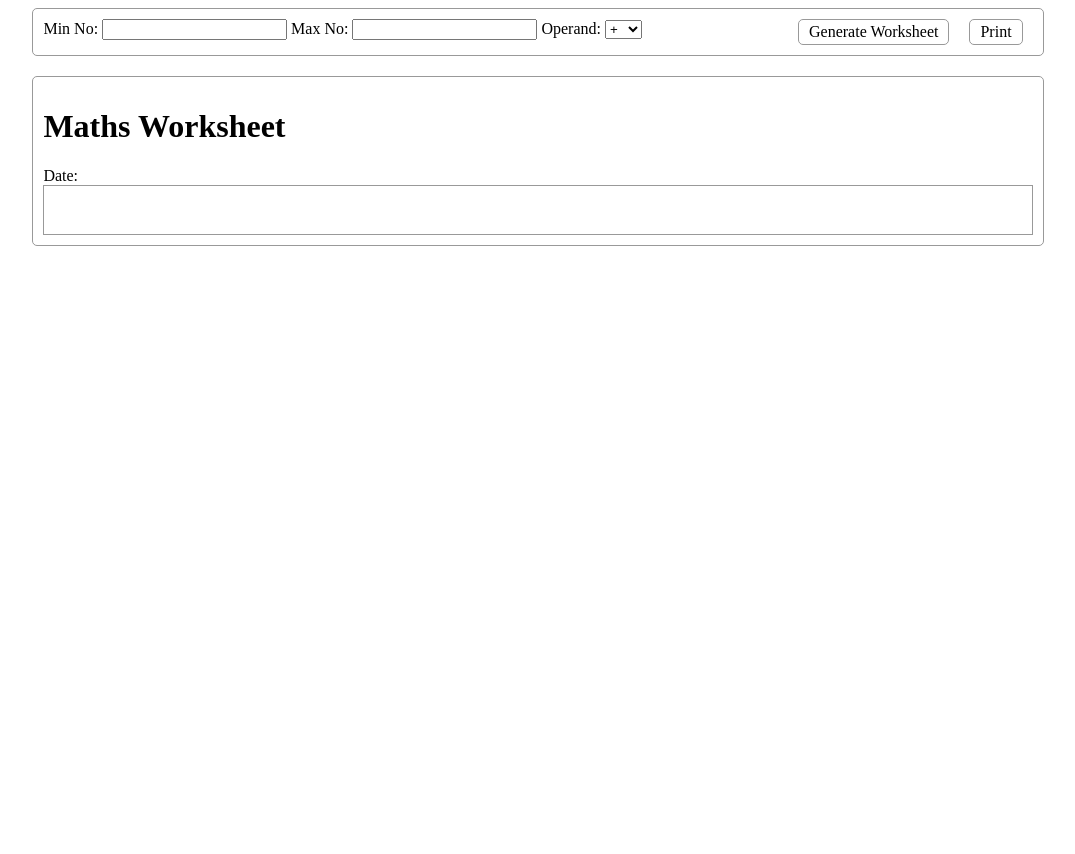
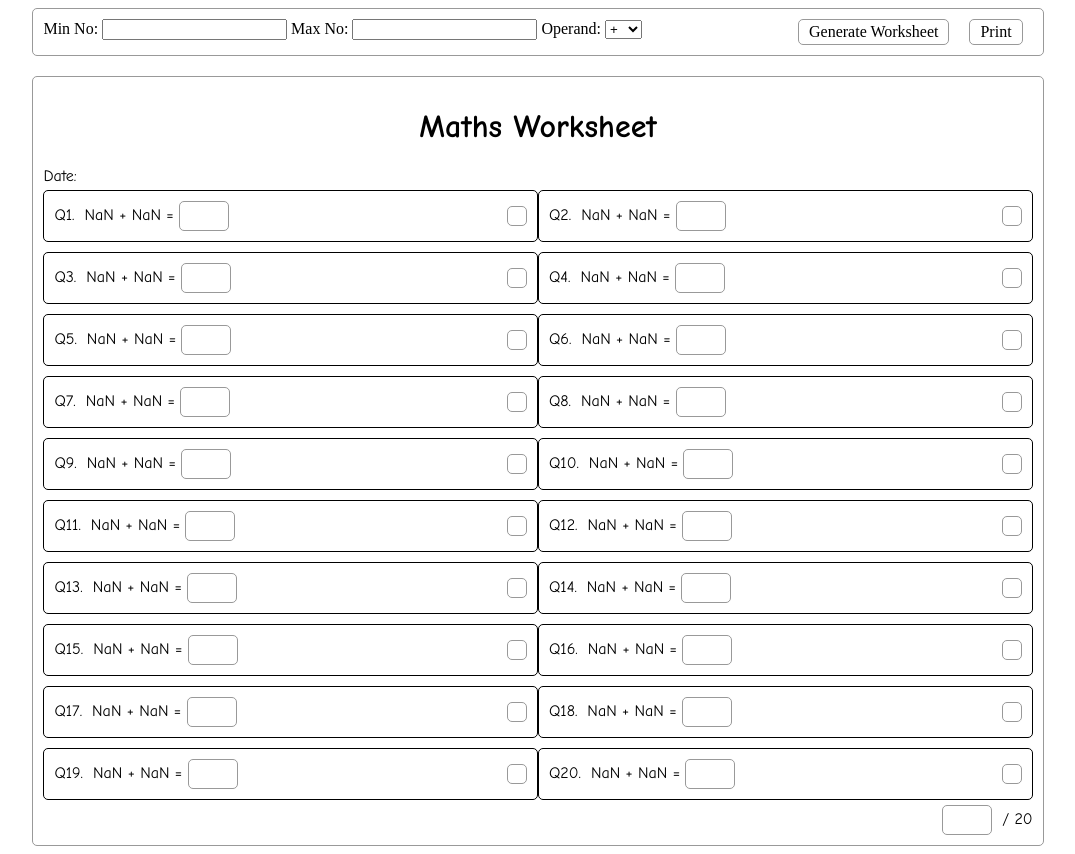
Before and after one commit to robings/worksheetGenerator, a plain HTML site: page index.html in a window 1280 px wide. Both pictures are taken after a click on the element "Generate Worksheet". Shown: the whole page, without its empty margins (102-1177 px from the left). Before the commit the page ends 800 px from the top, so only its background shows below. Drawn offline with Linux system fonts and the light colour scheme.

Commit message:
added worksheet generation, styling, print styling and hooked up print button so that print dialog is displayed

```diff
--- a/controllerFunctions.js
+++ b/controllerFunctions.js
@@ -2,6 +2,57 @@ function generateRandomNo (minNum, maxNum) {
     return Math.floor(Math.random()*(maxNum-minNum+1)+minNum)
 }
 
+function generateWorksheetQuestions() {
+    let questions = [];
+
+    for (let i=0; i < 20; i++)
+    {
+        let nos = document.querySelectorAll('input')
+        minVal=parseInt(nos[0].value)
+        maxVal=parseInt(nos[1].value)
+        console.log(minVal, maxVal)
+        let x = generateRandomNo(minVal, maxVal)
+        let y = generateRandomNo(minVal, maxVal)
+        let operand = document.querySelector('select').value
+        if(operand === "All") {
+            let random = generateRandomNo(1,4)
+            switch (random) {
+                case 1:
+                    operand = '+'
+                    break
+                case 2:
+                    operand = '-'
+                    break
+                case 3:
+                    operand = '&#215;'
+                    break
+                default:
+                    operand = '&#247;'
+            }
+
+        }
+
+        questions.push({ x, y, operand })
+
+    }
+    return questions;
+}
+
+function generateWorksheet(questions) {
+    let worksheetHTML = ''
+
+    questions.forEach((question, key) => {
+        let questionHTML = '<div class="question">'
+        questionHTML += `<div>Q${key+1}.</div><div>${question.x}</div><div>&nbsp;${question.operand}&nbsp;</div>`
+        questionHTML += `<div>${question.y}</div><div>&nbsp;=&nbsp;</div>`
+        questionHTML += '<div class="answerBox"></div><div class="tickBox"></div></div>'
+        worksheetHTML += questionHTML
+    })
+
+    return worksheetHTML
+}
+
 function printWorksheet () {
+    window.print();
     console.log('printing...')
 }
--- a/index.html
+++ b/index.html
@@ -31,7 +31,8 @@
     <main>
         <h1>Maths Worksheet</h1>
         <div>Date: </div>
-        <div class="answerBox"></div>
+        <div id="worksheet"></div>
+        <div class="scoreBox"><div class="answerBox"></div><div>/&nbsp;20</div></div>
     </main>
 </div>
 </body>
--- a/script.js
+++ b/script.js
@@ -1,5 +1,9 @@
 document.querySelector('.generate').addEventListener('click', () => {
     console.log('generating...')
+    let questions = generateWorksheetQuestions()
+    console.log(questions)
+    document.getElementById('worksheet').innerHTML = generateWorksheet(questions)
+
     document.querySelector('.print').addEventListener('click', (e) => {
         e.stopImmediatePropagation()
         printWorksheet()
--- a/styles.css
+++ b/styles.css
@@ -31,8 +31,78 @@ header div:hover {
     border-color: #000000;
 }
 
+main {
+    font-family: 'Comic Sans MS', 'sans-serif';
+}
+
+main h1 {
+    text-align: center;
+}
+
+#worksheet {
+    overflow: auto;
+}
+
+.answerBox, .tickBox {
+    border: 1px solid #999999;
+    border-radius: 5px;
+}
+
 .answerBox {
-    border: 1px solid #999999;
-    min-height: 50px;
     min-width: 50px;
+    min-height: 30px;
+    text-align: center;
+    float: left;
+    margin-right: 10px;
 }
+
+.question .tickBox {
+    min-width: 20px;
+    min-height: 20px;
+    margin-top: 5px;
+    float: right;
+}
+
+.question {
+    border: 1px solid #000000;
+    border-radius: 5px;
+    padding: 10px;
+    overflow: auto;
+    width: 50%;
+    margin: 5px 0;
+    float: left;
+}
+
+.question div {
+    padding-top: 5px;
+    float: left;
+}
+
+.question div:first-child {
+    margin-right: 10px;
+}
+
+.scoreBox {
+    width: fit-content;
+    float: right;
+}
+
+.scoreBox div:last-child {
+    padding-top: 5px;
+    float: left;
+}
+
+@media print {
+    header {
+        display: none;
+    }
+
+    @page {
+        size: auto;
+        margin: 5mm;
+    }
+
+    .pageContainer {
+        width: 100%;
+    }
+}
```
